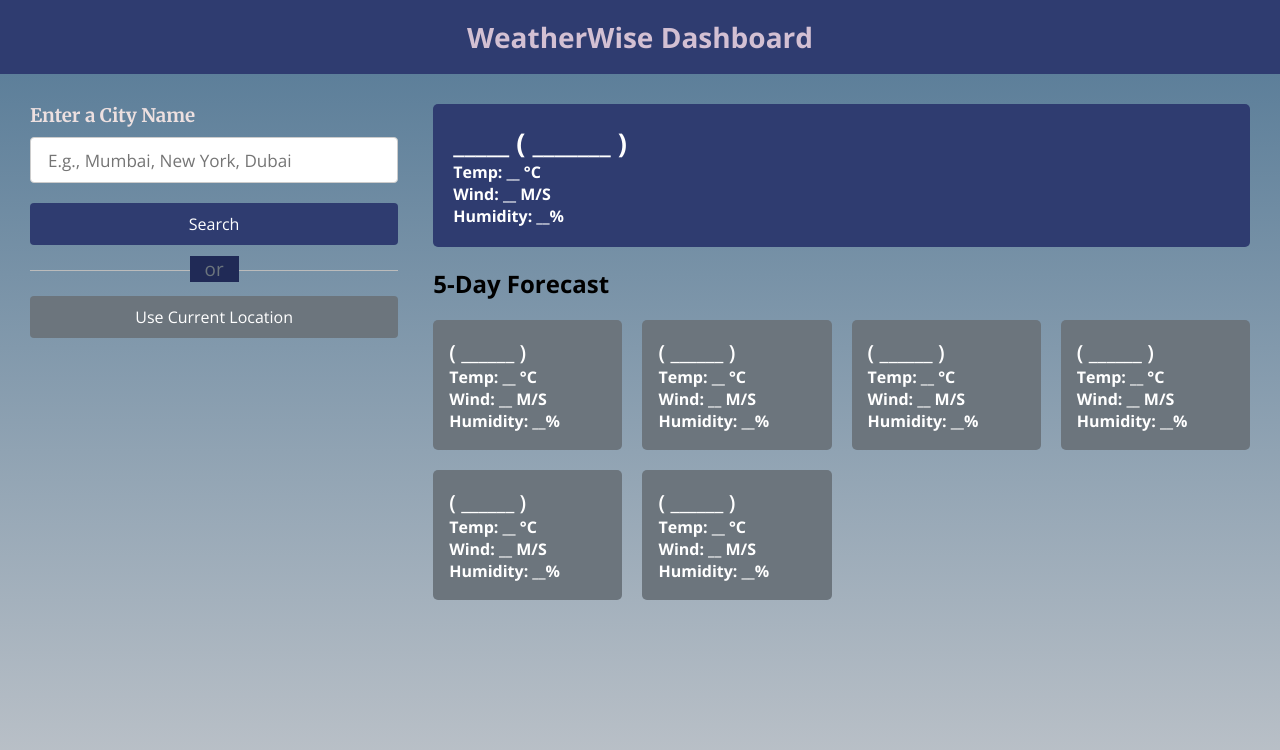
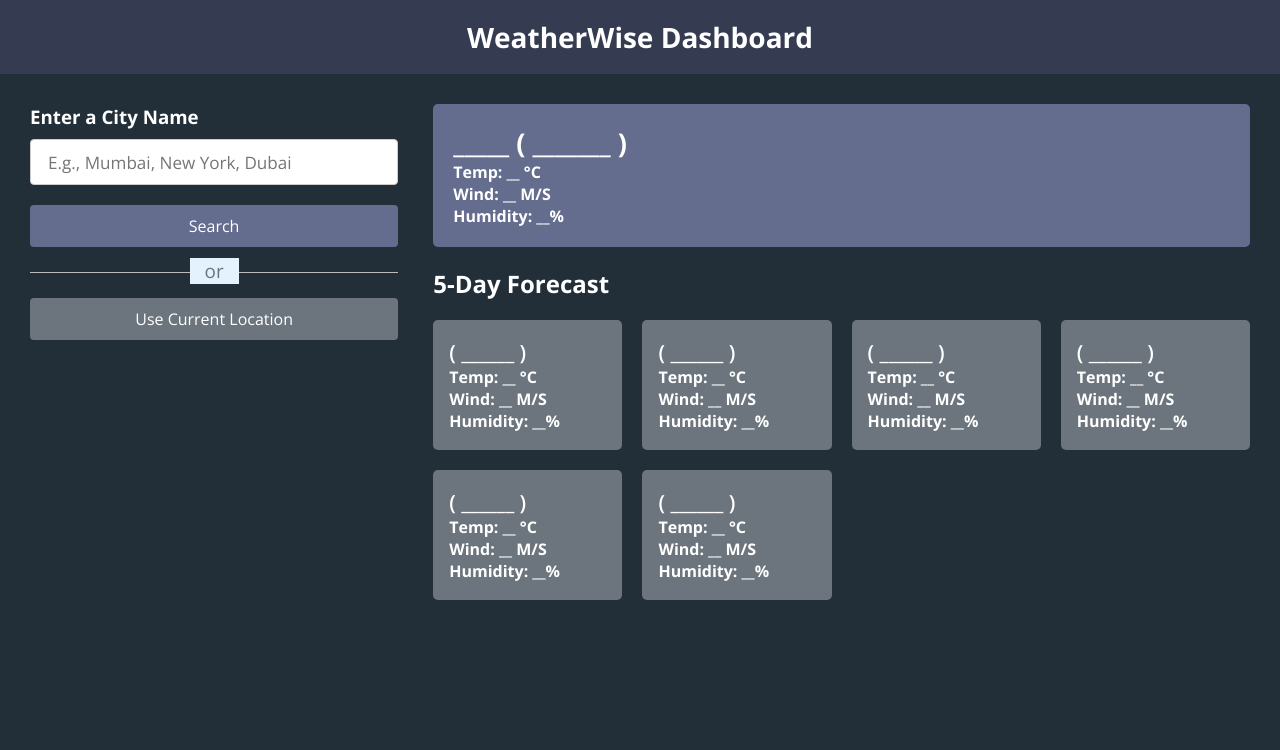
Before and after one commit to Singhayushraj/WeatherWise-Weather-App, a plain HTML site: page index.html in a window 1280 px wide. Drawn offline with nearby package versions, Linux system fonts and the light colour scheme.

Commit message:
cssadded

```diff
--- a/style.css
+++ b/style.css
@@ -1,27 +1,19 @@
-@import url("https://fonts.googleapis.com/css2?family=Open+Sans:wght@400;500;600;700&display=swap");
-@import url('https://fonts.googleapis.com/css2?family=Merriweather:ital,wght@0,300;0,400;0,700;0,900;1,300;1,400;1,700;1,900&display=swap');
+@import url('https://fonts.googleapis.com/css2?family=Open+Sans:wght@400;500;600;700&display=swap');
 * {
   margin: 0;
   padding: 0;
   box-sizing: border-box;
-  font-family: "Open Sans", sans-serif;
+  font-family: 'Open Sans', sans-serif;
 }
 body {
-  background: linear-gradient(
-    to top,
-    rgb(191, 196, 202) 0%,
-    rgb(83, 120, 149) 100%
-  );
-  margin: 0;
-  height: 100vh;
-  overflow: hidden;
+  background: #232f38;
 }
 h1 {
-  background: #2f3c70;
+  background: #353b51;
   font-size: 1.75rem;
   text-align: center;
   padding: 18px 0;
-  color: #d3c0d3;
+  color: #fff;
 }
 .container {
   display: flex;
@@ -32,8 +24,7 @@ h1 {
   width: 550px;
 }
 .weather-input h3{
-  color: #ede0e0;
-  font-family: "Merriweather", serif;
+  color: #fff;
 }
 .weather-input input {
   height: 46px;
@@ -47,24 +38,24 @@ h1 {
 }
 .weather-input input:focus {
   padding: 0 16px;
-  border: 2px solid #5372f0;
+  border: 2px solid #5372F0;
 }
 .weather-input .separator {
   height: 1px;
   width: 100%;
   margin: 25px 0;
-  background: #bbbbbb;
+  background: #BBBBBB;
   display: flex;
   align-items: center;
   justify-content: center;
 }
-.weather-input .separator::before {
+.weather-input .separator::before{
   content: "or";
-  color: #6c757d;
+  color: #6C757D;
   font-size: 1.18rem;
   padding: 0 15px;
   margin-top: -4px;
-  background: #202a56;
+  background: #E3F2FD;
 }
 .weather-input button {
   width: 100%;
@@ -75,14 +66,14 @@ h1 {
   border-radius: 4px;
   font-size: 1rem;
   color: #fff;
-  background: #2f3c70;
+  background: #646d8e;
   transition: 0.2s ease;
 }
 .weather-input .search-btn:hover {
   background: #2c52ed;
 }
 .weather-input .location-btn {
-  background: #6c757d;
+  background: #6C757D;
 }
 .weather-input .location-btn:hover {
   background: #5c636a;
@@ -92,7 +83,7 @@ h1 {
 }
 .weather-data .current-weather {
   color: #fff;
-  background: #2f3c70;
+  background: #646d8e;
   border-radius: 5px;
   padding: 20px 70px 20px 20px;
   display: flex;
@@ -121,6 +112,7 @@ h1 {
 .days-forecast h2 {
   margin: 20px 0;
   font-size: 1.5rem;
+  color: #fff;
 }
 .days-forecast .weather-cards {
   display: flex;
@@ -131,7 +123,7 @@ h1 {
   padding: 18px 16px;
   list-style: none;
   width: calc(100% / 5);
-  background: #6c757d;
+  background: #6C757D;
   border-radius: 5px;
 }
 .weather-cards .card h3 {
@@ -142,6 +134,7 @@ h1 {
   max-width: 70px;
   margin: 5px 0 -12px 0;
 }
+
 @media (max-width: 1400px) {
   .weather-data .current-weather {
     padding: 20px;
```
